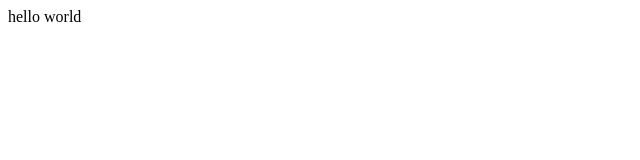
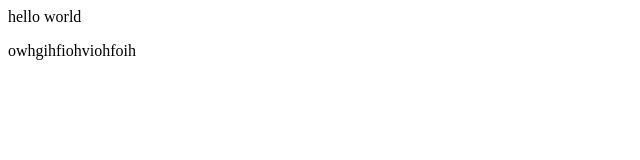
Before and after one commit to rider-riyas-007/second_project, a plain HTML site: page index.html in a window 1280 px wide. Shown: the whole page, without its empty margins (0-640 px from the left). Drawn offline with Linux system fonts and the light colour scheme.

Commit message:
Update index.html

```diff
--- a/index.html
+++ b/index.html
@@ -7,5 +7,6 @@
 </head>
 <body>
     hello world
+    <p>owhgihfiohviohfoih</p>
 </body>
 </ht
```
